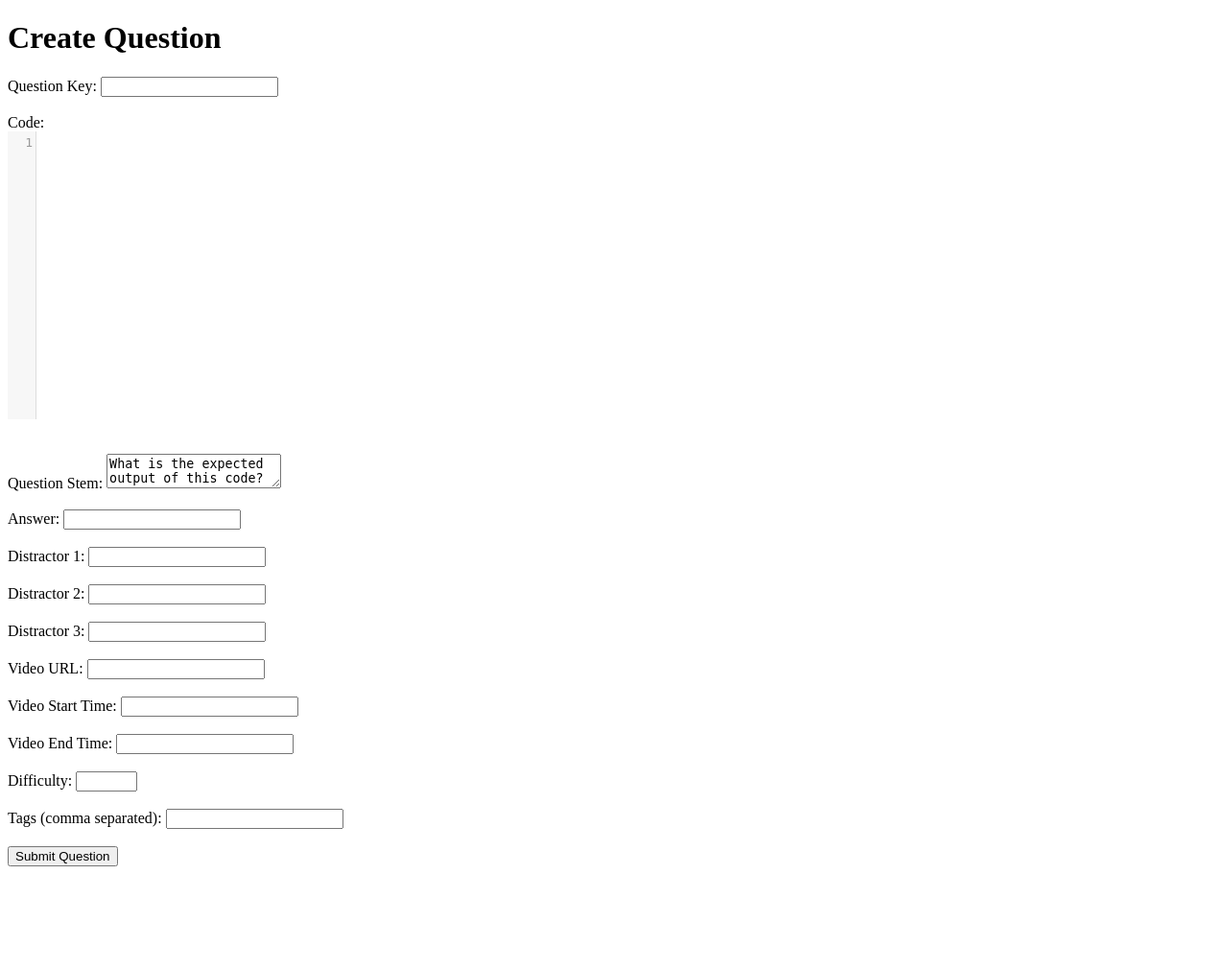
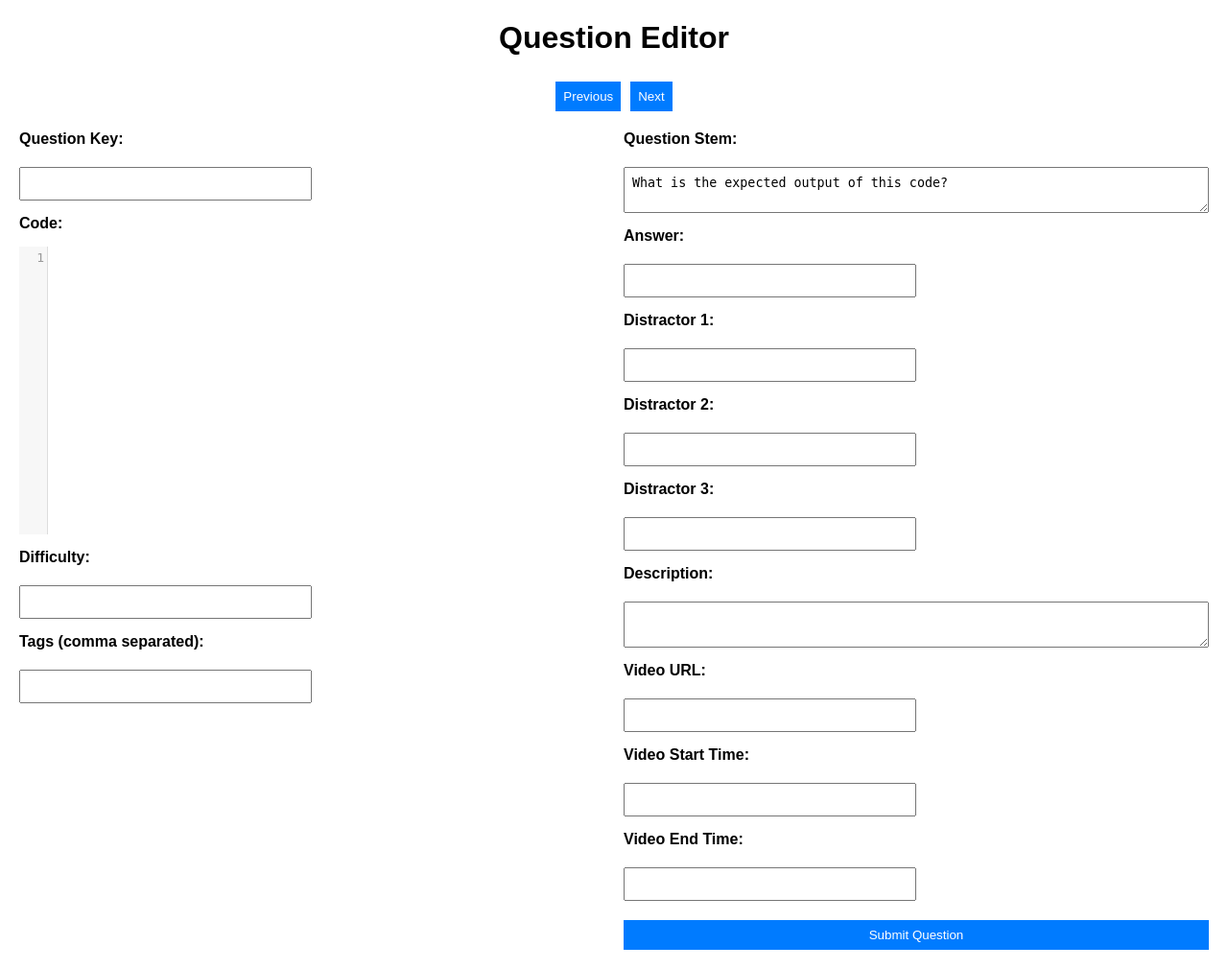
Before and after one commit to montybuilt/MPS, a Flask app: page /content in a window 1280 px wide. Shown: the whole page at 96% size. Before the commit the page ends 903 px from the top, so only its background shows below. Run offline with Flask 3, Linux system fonts and the light colour scheme; the visitor is signed in with stand-in values (Sample User, id 1).

Commit message:
Getting the content page to work

```diff
--- a/app.py
+++ b/app.py
@@ -139,6 +139,17 @@ def content_page():
 
     return render_template('content.html')  # Render the content creation page
 
+@app.route('/content_keys', methods=['GET'])
+def content_keys():
+    try:
+        with open(content_file_path, 'r') as file:
+            content = json.load(file)
+        return jsonify({"keys": list(content.get('questions', {}).keys())})
+    except Exception as e:
+        app.logger.error(f"Error loading keys: {e}")
+        return jsonify({"error": "Failed to load keys"}), 500
+
+
 # Content creation route (only for admins)
 @app.route('/submit_question', methods=['POST'])
 def submit_question():
@@ -152,7 +163,7 @@ def submit_question():
     app.logger.debug(question_data)
 
     # The questionKey (ID) from the data
-    question_key = question_data['questionKey']
+    question_key = question_data['key']
 
     # Read the existing content from content.json
     try:
@@ -167,11 +178,12 @@ def submit_question():
     content['questions'][question_key] = {
         'Tags': question_data['tags'],
         'Code': question_data['code'],
-        'Question': question_data['questionStem'],
+        'Question': question_data['stem'],
         'Answer': question_data['answer'],
         'Distractor1': question_data['distractors'][0],
         'Distractor2': question_data['distractors'][1],
         'Distractor3': question_data['distractors'][2],
+        'Description': question_data['description'],
         'Video': question_data['videoURL'],
         'Difficulty': question_data['difficulty']
     }
@@ -184,6 +196,24 @@ def submit_question():
 
     return jsonify({"message": "Question submitted successfully"}), 200  # JSON success response
 
+@app.route('/content_data', methods=['POST'])
+def content_data():
+    '''This function gets a question for the content page'''
+
+    #Extract the question key from the request
+    data = request.get_json()
+    question_id = data.get('questionKey').lower()
+
+    # Create a question object that retrieves the question data as an attribute
+    question_data = Question(question_id)
+    question_data = question_data.data
+
+    # Respond to the request by returning the data as a json
+    response = jsonify(question_data)
+    response.headers['Content-Type'] = 'application/json; charset=UTF-8'
+    return response
+
+
 
 
 
--- a/templates/content.html
+++ b/templates/content.html
@@ -3,93 +3,200 @@
 <head>
     <meta charset="UTF-8">
     <meta name="viewport" content="width=device-width, initial-scale=1.0">
-    <title>Create Question</title>
+    <title>Question Editor</title>
     <link rel="stylesheet" href="https://cdnjs.cloudflare.com/ajax/libs/codemirror/5.65.5/codemirror.min.css">
     <script src="https://cdnjs.cloudflare.com/ajax/libs/codemirror/5.65.5/codemirror.min.js"></script>
     <script src="https://cdnjs.cloudflare.com/ajax/libs/codemirror/5.65.5/mode/python/python.min.js"></script>
-    <link rel="stylesheet" href="../static/css/content_styles.css">
+    <!-- <link rel="stylesheet" href="../static/css/content_styles.css"> -->
+    <style>
+        body {
+            font-family: Arial, sans-serif;
+            margin: 20px;
+        }
+
+        h1 {
+            text-align: center;
+        }
+
+        #form-container {
+            display: flex;
+            gap: 20px;
+        }
+
+        #left-column, #right-column {
+            flex: 1;
+            display: flex;
+            flex-direction: column;
+            gap: 15px;
+        }
+
+        label {
+            font-weight: bold;
+        }
+
+        input, textarea, button {
+            padding: 8px;
+            margin-top: 5px;
+            box-sizing: border-box;
+        }
+
+        #questionKey, #answer, #distractor1, #distractor2, #distractor3,
+        #videoURL, #videoStart, #videoEnd, #difficulty, #tags {
+            width: 50%;
+        }
+
+        textarea {
+            width: 100%;
+        }
+
+        button {
+            background-color: #007bff;
+            color: white;
+            border: none;
+            cursor: pointer;
+        }
+
+        button:hover {
+            background-color: #0056b3;
+        }
+
+        #nav-buttons {
+            display: flex;
+            justify-content: center;
+            margin-bottom: 20px;
+            gap: 10px;
+        }
+    </style>
 </head>
 <body>
-    <h1>Create Question</h1>
+    <h1>Question Editor</h1>
 
-    <!-- Question form -->
-    <form id="questionForm">
+    <!-- Navigation Buttons -->
+    <div id="nav-buttons">
+        <button id="prevQuestion">Previous</button>
+        <button id="nextQuestion">Next</button>
+    </div>
+
+    <!-- Container for the form -->
+    <div id="form-container">
+        <!-- Left Column: Question Key, Code, Difficulty, and Tags -->
+        <div id="left-column">
             <label for="questionKey">Question Key:</label>
-        <input type="text" id="questionKey" required><br><br>
+            <input type="text" id="questionKey" required>
 
             <label for="code">Code:</label>
-        <textarea id="code" name="code"></textarea><br><br>
+            <textarea id="code" name="code"></textarea>
 
+            <label for="difficulty">Difficulty:</label>
+            <input type="number" id="difficulty" min="0" max="3" step="0.1" required>
+
+            <label for="tags">Tags (comma separated):</label>
+            <input type="text" id="tags">
+        </div>
+
+        <!-- Right Column: Additional Fields -->
+        <div id="right-column">
             <label for="questionStem">Question Stem:</label>
-        <textarea id="questionStem" required>What is the expected output of this code?</textarea><br><br>
-
+            <textarea id="questionStem" required>What is the expected output of this code?</textarea>
 
             <label for="answer">Answer:</label>
-        <input type="text" id="answer" required><br><br>
+            <input type="text" id="answer" required>
 
             <label for="distractor1">Distractor 1:</label>
-        <input type="text" id="distractor1" required><br><br>
+            <input type="text" id="distractor1" required>
 
             <label for="distractor2">Distractor 2:</label>
-        <input type="text" id="distractor2" required><br><br>
+            <input type="text" id="distractor2" required>
 
             <label for="distractor3">Distractor 3:</label>
-        <input type="text" id="distractor3" required><br><br>
+            <input type="text" id="distractor3" required>
+
+            <label for="description">Description:</label>
+            <textarea id="description"></textarea>
 
             <label for="videoURL">Video URL:</label>
-        <input type="url" id="videoURL"><br><br>
+            <input type="url" id="videoURL">
 
             <label for="videoStart">Video Start Time:</label>
-        <input type="number" id="videoStart"><br><br>
+            <input type="number" id="videoStart">
 
             <label for="videoEnd">Video End Time:</label>
-        <input type="number" id="videoEnd"><br><br>
+            <input type="number" id="videoEnd">
 
-        <label for="difficulty">Difficulty:</label>
-        <input type="number" id="difficulty" min="0" max="3" step="0.1" required><br><br>
-
-        <label for="tags">Tags (comma separated):</label>
-        <input type="text" id="tags"><br><br>
-
-        <button type="submit">Submit Question</button>
-    </form>
+            <button type="submit" id="submitQuestion">Submit Question</button>
+        </div>
+    </div>
 
     <script>
-        // Initialize the CodeMirror editor
-        var codeEditor = CodeMirror.fromTextArea(document.getElementById("code"), {
+        let questionKey = '';  // To store the current questionKey
+        let questionKeys = []; // To store all question keys
+
+        // Initialize CodeMirror
+        const codeEditor = CodeMirror.fromTextArea(document.getElementById("code"), {
             mode: "python",
             lineNumbers: true,
             matchBrackets: true
         });
 
-        // Handle form submission
-        document.getElementById("questionForm").addEventListener("submit", function(event) {
-            event.preventDefault();
+        // Fetch question from the server
+        function fetchQuestion(questionKey) {
+            fetch('/content_data', {
+                method: 'POST',
+                headers: {'Content-Type': 'application/json'},
+                body: JSON.stringify({'questionKey': questionKey})
+            })
+            .then(response => {
+                if (!response.ok) {
+                    throw new Error('Network response was not ok');
+                }
+                return response.json();
+            })
+            .then(data => {
+                // Populate the form with the received question data
+                const question = data; // Direct access to the data
 
-            // Update the hidden textarea with CodeMirror's content before form submission
-            document.getElementById("code").value = codeEditor.getValue();
+                document.getElementById("questionKey").value = questionKey;
+                codeEditor.setValue(question.Code || "");
+                document.getElementById("difficulty").value = question.Difficulty || "";
+                document.getElementById("tags").value = (question.Tags || []).join(", ");
+                document.getElementById("questionStem").value = question.Question || "";
+                document.getElementById("answer").value = question.Answer || "";
+                document.getElementById("distractor1").value = question.Distractor1 || "";
+                document.getElementById("distractor2").value = question.Distractor2 || "";
+                document.getElementById("distractor3").value = question.Distractor3 || "";
+                document.getElementById("description").value = question.Description || "";
+                document.getElementById("videoURL").value = question.Video || "";
+                document.getElementById("videoStart").value = question.VideoStart || "";
+                document.getElementById("videoEnd").value = question.VideoEnd || "";
+            })
+            .catch(error => {
+                console.error('Error fetching question:', error);
+                alert('Failed to load question. Please try again.');
+            });
+        }
 
-            // Collect form data
+        // Save the current question
+        function saveQuestion() {
             const questionData = {
-                questionKey: document.getElementById("questionKey").value,
+                key: document.getElementById("questionKey").value,
                 code: codeEditor.getValue(),
-                questionStem: document.getElementById("questionStem").value,
+                difficulty: parseFloat(document.getElementById("difficulty").value),
+                tags: document.getElementById("tags").value.split(",").map(tag => tag.trim()),
+                stem: document.getElementById("questionStem").value,
                 answer: document.getElementById("answer").value,
                 distractors: [
                     document.getElementById("distractor1").value,
                     document.getElementById("distractor2").value,
                     document.getElementById("distractor3").value
                 ],
+                description: document.getElementById("description").value,
                 videoURL: document.getElementById("videoURL").value,
                 videoStart: parseFloat(document.getElementById("videoStart").value),
-                videoEnd: parseFloat(document.getElementById("videoEnd").value),
-                difficulty: parseFloat(document.getElementById("difficulty").value),
-                tags: document.getElementById("tags").value.split(",").map(tag => tag.trim())
+                videoEnd: parseFloat(document.getElementById("videoEnd").value)
             };
 
-            console.log("Content:", questionData);
+            console.log('Saving question with the following data:', questionData);  // Log data being sent
 
-            // Send data to the backend
             fetch('/submit_question', {
                 method: 'POST',
                 headers: {
@@ -97,25 +204,80 @@
                 },
                 body: JSON.stringify(questionData)
             })
+            .then(response => response.json())
+            .then(data => {
+                console.log('Response from server:', data);  // Log response from the server
+                alert(data.message || "Question saved successfully!");
+            })
+            .catch(error => {
+                console.error('Error saving question:', error);
+            });
+        }
+
+
+        // Navigation handlers
+        document.getElementById("prevQuestion").addEventListener("click", () => {
+            const currentIndex = questionKeys.indexOf(questionKey);
+            if (currentIndex > 0) {
+                questionKey = questionKeys[currentIndex - 1];
+                fetchQuestion(questionKey);
+            }
+        });
+
+        document.getElementById("nextQuestion").addEventListener("click", () => {
+            const currentIndex = questionKeys.indexOf(questionKey);
+            if (currentIndex < questionKeys.length - 1) {
+                questionKey = questionKeys[currentIndex + 1];
+                fetchQuestion(questionKey);
+            }
+        });
+
+        // Add an event listener to listen for changes to questionKey input
+        document.getElementById("questionKey").addEventListener("change", (event) => {
+            const newQuestionKey = event.target.value;
+            if (questionKeys.includes(newQuestionKey)) {
+                questionKey = newQuestionKey;
+                fetchQuestion(questionKey);
+            } else {
+                alert("Invalid question ID.");
+            }
+        });
+
+        // Function to fetch all question keys from the server
+        function getKeys() {
+            fetch('/content_keys', {
+                method: 'GET',
+            })
             .then(response => {
                 if (!response.ok) {
-                    return response.json().then(errData => {
-                        throw new Error(errData.error || 'An error occurred');
-                    });
+                    throw new Error('Failed to fetch question keys');
                 }
                 return response.json();
             })
             .then(data => {
-                console.log('Response data:', data);  // Log the response to troubleshoot
-                alert(data.message || 'Success!');  // Use data.message if it exists, else default
-                document.getElementById("questionForm").reset();
-                codeEditor.setValue('');
+                if (data.keys) {
+                    questionKeys = data.keys;  // Store the keys in the global variable
+                    console.log('Question Keys:', questionKeys);  // Optional: Log the keys to the console
+                } else {
+                    throw new Error('No keys returned from server');
+                }
             })
             .catch(error => {
-                console.error('Error:', error);
-                alert('There was an error submitting the question: ' + error.message);
+                console.error('Error fetching question keys:', error);
+            });
+        }
+
+        getKeys(); // Load the keys when the page loads
+
+        document.addEventListener('DOMContentLoaded', function() {
+            document.getElementById("submitQuestion").addEventListener("click", (event) => {
+                event.preventDefault();  // Prevent default form submission
+                console.log("Submit button clicked");  // Log message when button is clicked
+                saveQuestion();  // Call the function to save the question
             });
         });
+
+
     </script>
 </body>
 </html>
```
Lines whose indentation alone changed are shown as unchanged.
